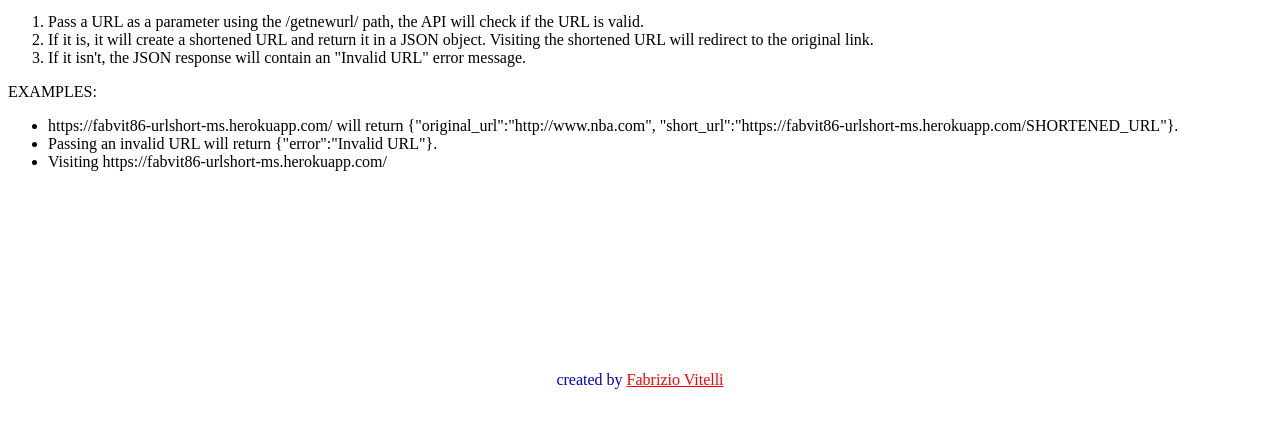
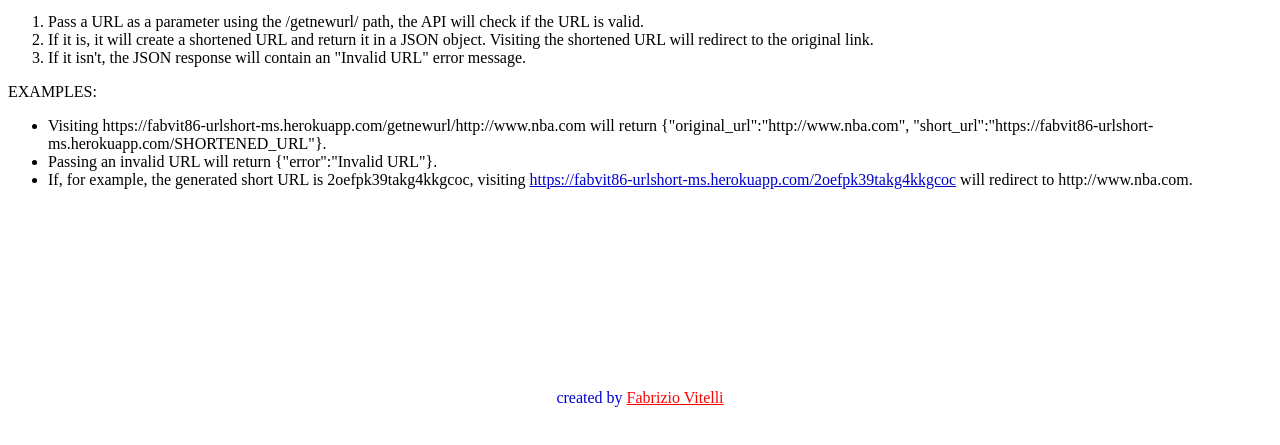
Before and after one commit to fabvit86/url.shortener-microservice, a website: page public/index.html in a window 1280 px wide. Shown: the part 87-532 px from the top of the page. Drawn offline with Linux system fonts and the light colour scheme.

Commit message:
edited examples in index.html

```diff
--- a/public/css/style.css
+++ b/public/css/style.css
@@ -1,5 +1,8 @@
 h1{
 	text-align: center;
+}
+a, a:visited{
+	color: mediumblue;
 }
 p#credits-p{
 	text-align: center;
--- a/public/index.html
+++ b/public/index.html
@@ -16,9 +16,9 @@
 			<p>
 				EXAMPLES:
 				<ul>
-					<li>https://fabvit86-urlshort-ms.herokuapp.com/ will return {"original_url":"http://www.nba.com", "short_url":"https://fabvit86-urlshort-ms.herokuapp.com/SHORTENED_URL"}.</li>
+					<li>Visiting https://fabvit86-urlshort-ms.herokuapp.com/getnewurl/http://www.nba.com will return {"original_url":"http://www.nba.com", "short_url":"https://fabvit86-urlshort-ms.herokuapp.com/SHORTENED_URL"}.</li>
 					<li>Passing an invalid URL will return {"error":"Invalid URL"}.</li>
-					<li>Visiting https://fabvit86-urlshort-ms.herokuapp.com/</li>
+					<li>If, for example, the generated short URL is 2oefpk39takg4kkgcoc, visiting <a href='https://fabvit86-urlshort-ms.herokuapp.com/2oefpk39takg4kkgcoc' target="_blank">https://fabvit86-urlshort-ms.herokuapp.com/2oefpk39takg4kkgcoc</a> will redirect to http://www.nba.com.</li>
 				</ul>
 			</p>
 		</div>
```
